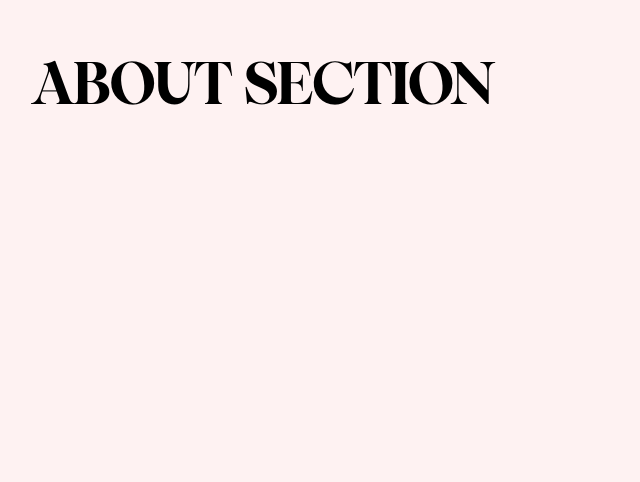
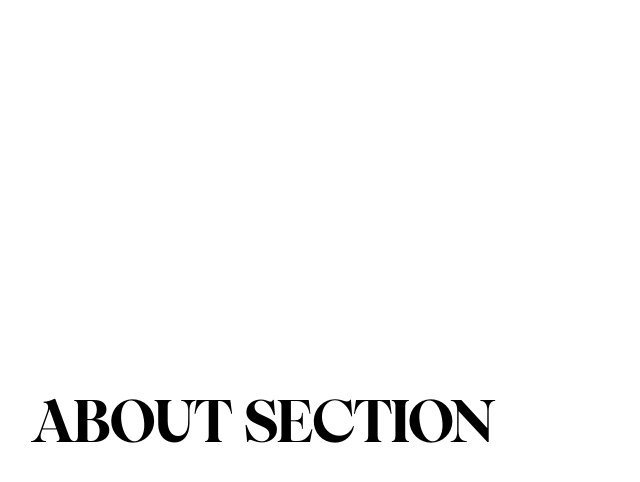
Before and after one commit to AntonisSykoutris/sykoutris-portfolio, a Next.js app: page / in a window 1280 px wide. Shown: the part 1574-2056 px from the top of the page, without its empty margins (0-640 px from the left). Built offline with nearby package versions, Linux system fonts and the light colour scheme.

Commit message:
UI Changes

```diff
--- a/src/app/globals.css
+++ b/src/app/globals.css
@@ -9,7 +9,7 @@
 
 body {
   font-family: 'Main';
-  background-color: rgb(254, 242, 242);
+  /* background-color: rgb(254, 242, 242); */
   overflow-x: hidden !important;
 }
 
--- a/src/components/About/About.tsx
+++ b/src/components/About/About.tsx
@@ -1,12 +1,9 @@
 'use client';
 
 import Section from '@/components/General/Section';
-import TiltCard from '../General/TiltCard';
 import useMouseMove from '@/hooks/useMouseMove';
 import { motion } from 'framer-motion';
 import { useRef } from 'react';
-import Image from 'next/image';
-import PlayingCard from './PlayingCard';
 
 type Props = {};
 
@@ -16,38 +13,8 @@ export default function About({}: Props) {
   const { x, y } = useMouseMove(containerRef, elementRef);
 
   return (
-    <Section id='about_section'>
+    <Section id='about_section' className='relative'>
       <h1 className='text-6xl'>ABOUT SECTION</h1>
-      {/* <BubbleText />
-
-      <button className='rounded-2xl border-2 border-dashed border-black bg-white px-6 py-3 font-semibold uppercase text-black transition-all duration-300 hover:translate-x-[-4px] hover:translate-y-[-4px] hover:rounded-md hover:shadow-[4px_4px_0px_black] active:translate-x-[0px] active:translate-y-[0px] active:rounded-2xl active:shadow-none'>
-        Hover me
-      </button>
-      <TiltCard /> */}
-      {/* <div ref={containerRef} className='h-full w-full bg-red-500'>
-        <motion.div
-          ref={elementRef}
-          className=' h-10 w-10 bg-blue-200'
-          style={{ x, y }}
-        ></motion.div>
-      </div> */}
-      <div className='d-flex relative h-full w-full '>
-        {/* <PlayingCard className='absolute left-1/2  -translate-x-1/2 transform  ' />
-        <PlayingCard className='absolute left-1/2  -translate-x-1/2  rotate-6 transform  ' />
-        <PlayingCard className='absolute left-1/2  -translate-x-1/2  -rotate-6 transform  ' /> */}
-      </div>
     </Section>
   );
 }
-
-const BubbleText = () => {
-  return (
-    <h2 className='text-center text-5xl font-thin text-indigo-300'>
-      {'Bubbbbbbbble text'.split('').map((child, idx) => (
-        <span className='hoverText' key={idx}>
-          {child}
-        </span>
-      ))}
-    </h2>
-  );
-};
--- a/src/components/Navbar/Navbar.tsx
+++ b/src/components/Navbar/Navbar.tsx
@@ -27,17 +27,17 @@ export default function Navbar() {
         >
           <motion.span
             variants={top}
-            className='absolute h-1 w-10 bg-white'
+            className='hamburger absolute h-1 w-10 bg-white'
             style={{ y: '-50%', left: '50%', x: '-50%', top: '35%' }}
           />
           <motion.span
             variants={middle}
-            className='absolute h-1 w-10 bg-white'
+            className='hamburger absolute h-1 w-10 bg-white'
             style={{ left: '50%', x: '-50%', top: '50%', y: '-50%' }}
           />
           <motion.span
             variants={bottom}
-            className='absolute h-1 w-5 bg-white'
+            className='hamburger absolute h-1 w-5 bg-white'
             style={{
               x: '-50%',
               y: '50%',
```
